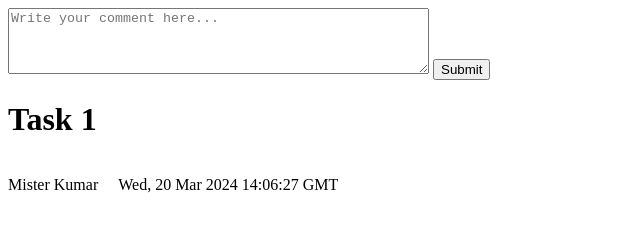
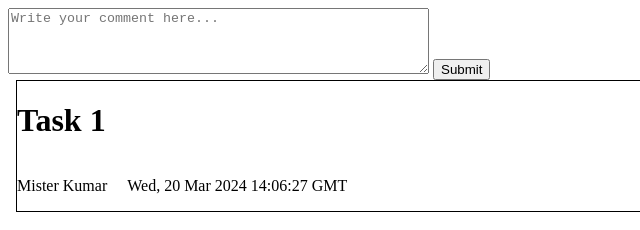
Before and after one commit to acciojob/user-friendly-comments-misterKumar, a website: page main.html in a window 1280 px wide. Shown: the whole page, without its empty margins (0-640 px from the left). Drawn offline with Linux system fonts and the light colour scheme.

Commit message:
created a submission

```diff
--- a/styles.css
+++ b/styles.css
@@ -2,4 +2,10 @@
 .author{
 	display:flex;
 	gap:20px;
+
 }
+.comment{
+	border:1px solid black;
+	margin-left:0.5rem;
+	width:100%;
+}
```
Also changed, not shown: main.html (+0 -1 lines).
